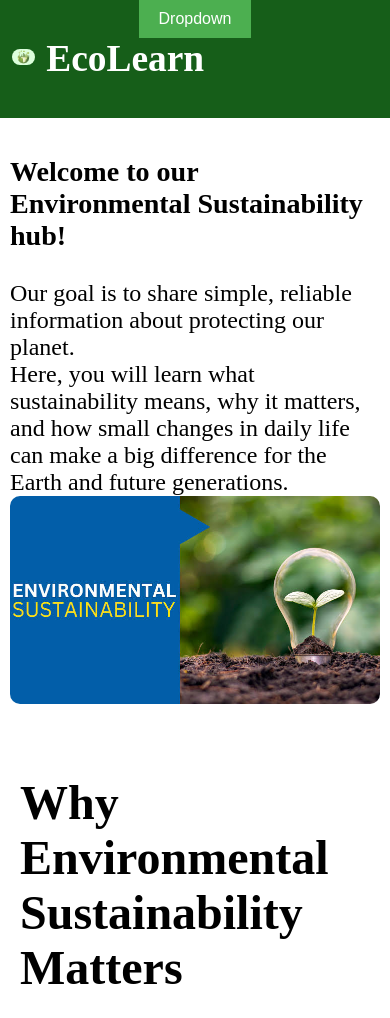
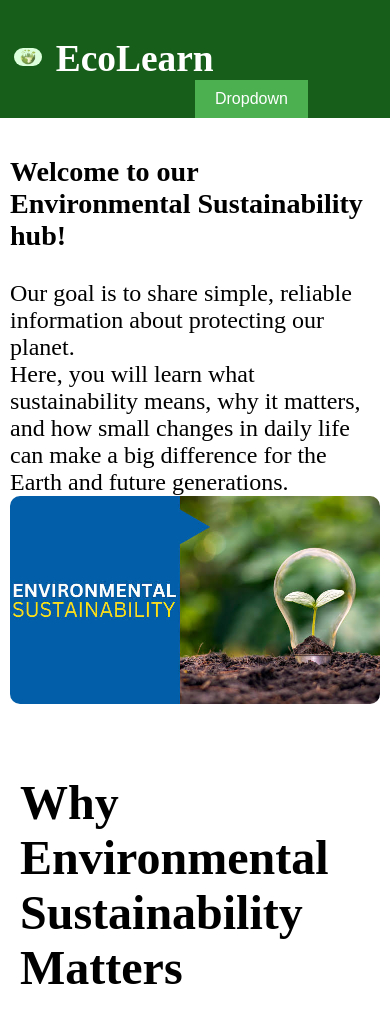
Before and after one commit to Arnolduss47/Arnolduss47.github.io, a plain HTML site: page index.html in a window 390 px wide. Shown: the top 1018 px of the page. Drawn offline with Linux system fonts and the light colour scheme.

Commit message:
DropDown Menu Near Done

```diff
--- a/style.css
+++ b/style.css
@@ -48,7 +48,6 @@ main div p{
   display: inline-block;
 }
 
-/* Style the dropdown button */
 .dropbtn {
     background-color: #4CAF50;
     color: white;
@@ -56,19 +55,22 @@ main div p{
     font-size: 16px;
     border: none;
     cursor: pointer;
+    float: right;
+    margin-left: auto;
+    position: absolute;
+    bottom: 0;
 }
 
-/* Dropdown content (hidden by default) */
 .dropdown-content {
   display: none;
   position: absolute;
+  top: 100%;
   background-color: #f9f9f9;
   min-width: 160px;
   box-shadow: 0px 8px 16px rgba(0, 0, 0, 0.2);
   z-index: 1;
 }
 
-/* Links inside the dropdown */
 .dropdown-content a {
   color: black;
   padding: 12px 16px;
@@ -76,17 +78,14 @@ main div p{
   display: block;
 }
 
-/* Change link color on hover */
 .dropdown-content a:hover {
   background-color: #f1f1f1;
 }
 
-/* Show the dropdown content on hover */
 .dropdown:hover .dropdown-content {
   display: block;
 }
 
-/* Change button color on hover */
 .dropdown:hover .dropbtn {
   background-color: #3e8e41;
 }
--- a/stylelessons.css
+++ b/stylelessons.css
@@ -126,6 +126,53 @@ div div p {
     margin-bottom: auto;
 }
 
+.dropdown {
+  position: relative;
+  display: inline-block;
+}
+
+.dropbtn {
+    background-color: #4CAF50;
+    color: white;
+    padding: 10px 20px;
+    font-size: 16px;
+    border: none;
+    cursor: pointer;
+    float: right;
+    margin-left: auto;
+    position: absolute;
+    bottom: 0;
+}
+
+.dropdown-content {
+  display: none;
+  position: absolute;
+  top: 100%;
+  background-color: #f9f9f9;
+  min-width: 160px;
+  box-shadow: 0px 8px 16px rgba(0, 0, 0, 0.2);
+  z-index: 1;
+}
+
+.dropdown-content a {
+  color: black;
+  padding: 12px 16px;
+  text-decoration: none;
+  display: block;
+}
+
+.dropdown-content a:hover {
+  background-color: #f1f1f1;
+}
+
+.dropdown:hover .dropdown-content {
+  display: block;
+}
+
+.dropdown:hover .dropbtn {
+  background-color: #3e8e41;
+}
+
 .container .main {
     grid-area: main;
     padding: 10px;
@@ -166,5 +213,17 @@ div div p {
     height: auto;
     text-shadow: none;
   }
+  #nav {
+    display: none;
+  }
+
+  .dropdown {
+    display: block;
+  }
 
 }
+@media screen and (min-width: 1025px) {
+  .dropdown {
+    display: none;
+  }
+}
```
Lines whose indentation alone changed are shown as unchanged.
